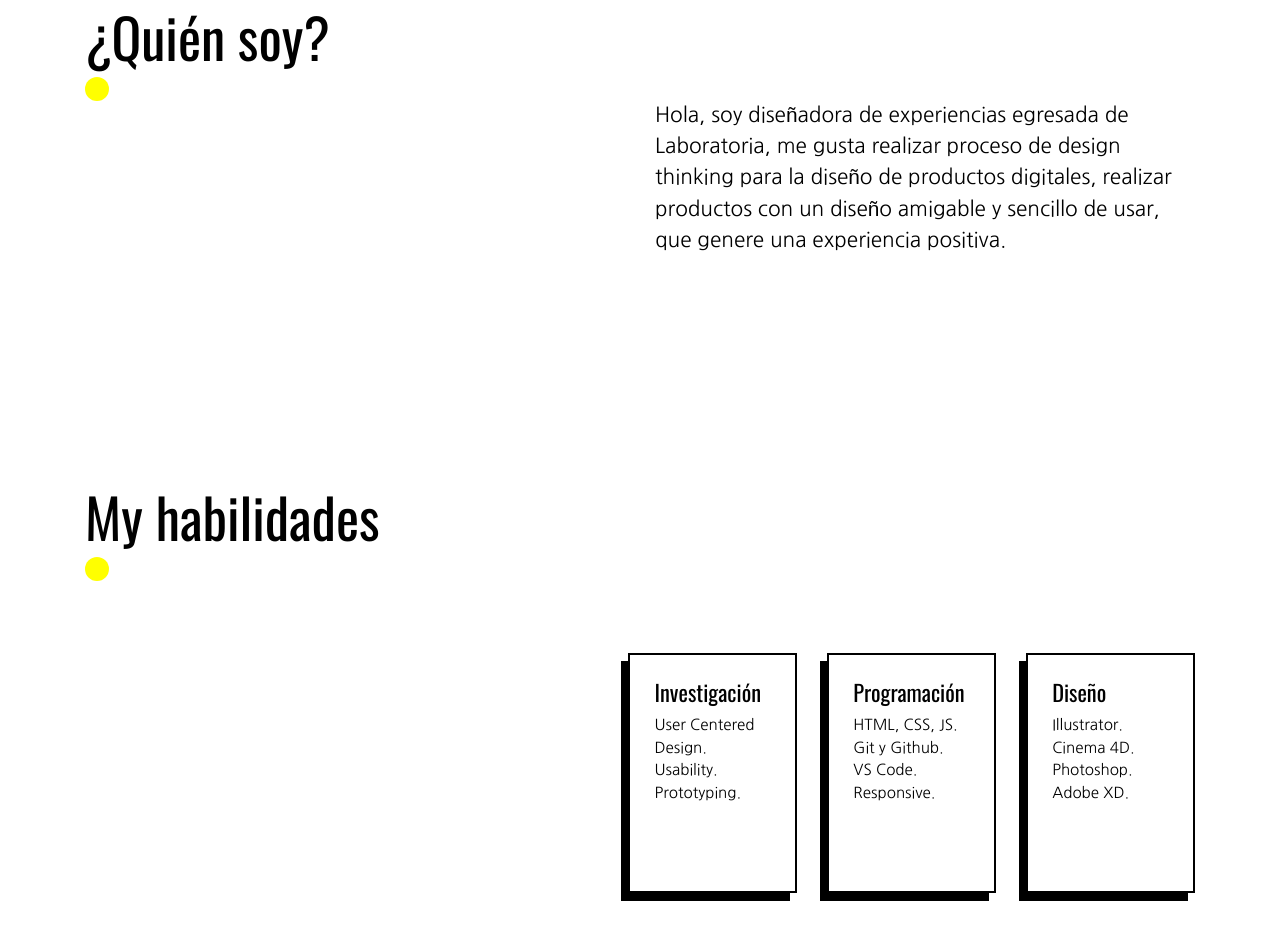
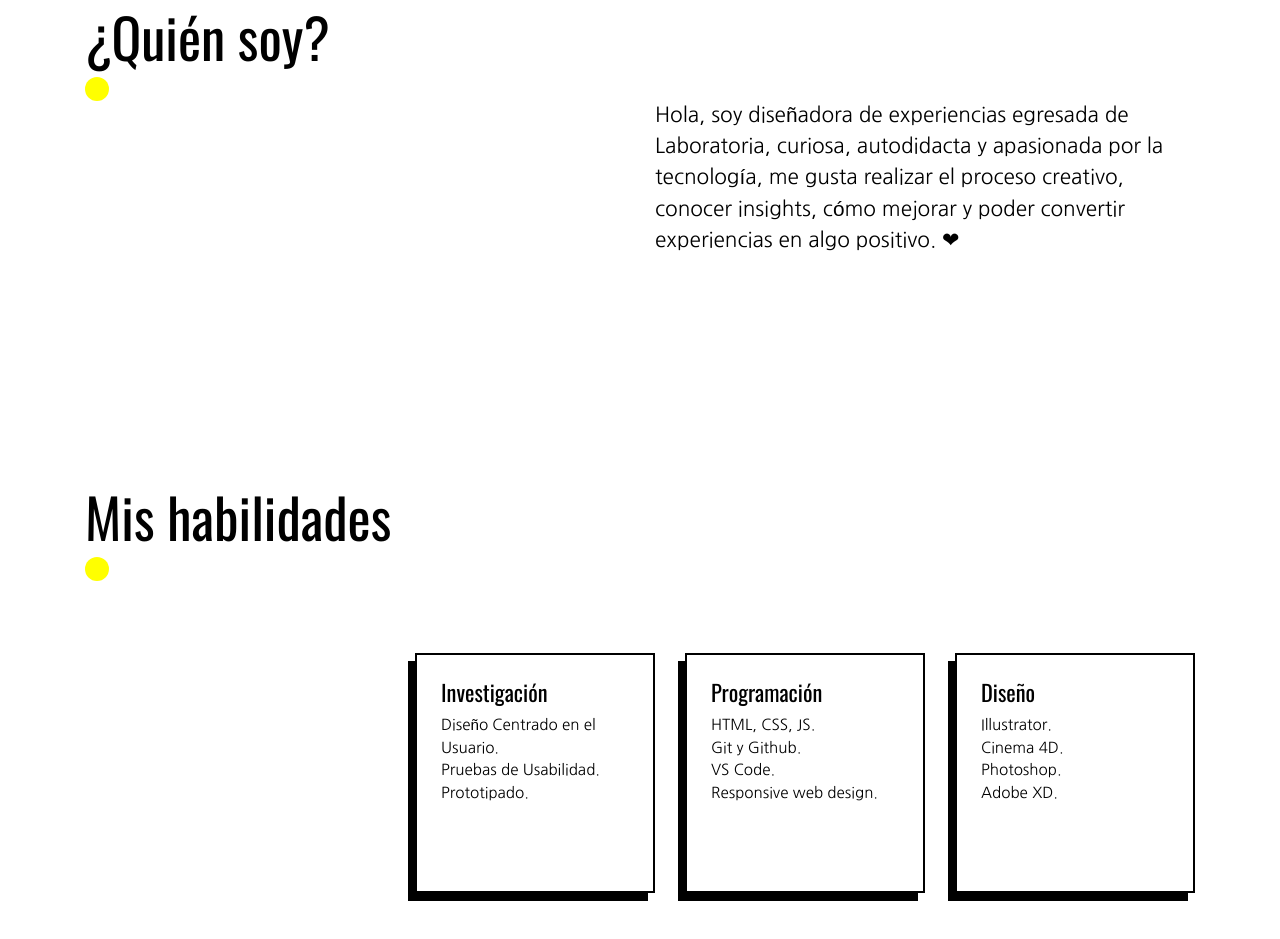
Before and after one commit to darcycervh/portafolio, a plain HTML site: page index.html in a window 1280 px wide. Shown: the part 717-1656 px from the top of the page. Drawn offline with nearby package versions, Linux system fonts and the light colour scheme.

Commit message:
mejorando portafolio

```diff
--- a/css/main.css
+++ b/css/main.css
@@ -61,8 +61,8 @@
   font-size: 1.4em;
 }
 .box-skills{
-  height: 30vh;
-  /*width: 30vh;*/
+  height: 30vh !important;
+  width: 30vh;
   border: 2px solid #000;
   box-sizing: border-box;
   padding: 1rem;
@@ -88,8 +88,8 @@
   height: auto;
 }
 .box-projects{
-  height: 27vh;
-  width: 30vh;
+  height: 27vh !important;
+  width: 30vh !important;
   cursor: pointer;
 }
 .btn-project{
--- a/index.html
+++ b/index.html
@@ -40,7 +40,7 @@
         </div>
         <div class="col-12 col-md-6">
           <p class="text-paragraph text-size-p pt-5 mt-5">
-           Hola, soy diseñadora de experiencias egresada de Laboratoria, me gusta realizar proceso de design thinking para la diseño de productos digitales, realizar productos con un diseño amigable y sencillo de usar, que genere una experiencia positiva.
+           Hola, soy diseñadora de experiencias egresada de Laboratoria, curiosa, autodidacta y apasionada por la tecnología, me gusta realizar el proceso creativo, conocer insights, cómo mejorar y poder convertir experiencias en algo positivo. ❤
           </p>
         </div>
       </div>
@@ -51,7 +51,7 @@
     <div class="container c-black">
       <div class="row">
         <div class="col">
-          <h2 class="text-subtitle about-me-h2">My habilidades</h2>
+          <h2 class="text-subtitle about-me-h2">Mis habilidades</h2>
           <div class="circle"></div>
         </div>
       </div>
@@ -61,9 +61,9 @@
           <div class="box-skills p-4 mb-4">
             <h3 class="text-subtitle">Investigación</h3>
             <ul class="list-unstyled text-paragraph size-font-list">
-              <li>User Centered Design.</li>
-              <li>Usability.</li>
-              <li>Prototyping.</li>
+              <li>Diseño Centrado en el Usuario.</li>
+              <li>Pruebas de Usabilidad.</li>
+              <li>Prototipado.</li>
             </ul>
           </div>
         </div>
@@ -74,7 +74,7 @@
               <li>HTML, CSS, JS.</li>
               <li>Git y Github.</li>
               <li>VS Code.</li>
-              <li>Responsive.</li>
+              <li>Responsive web design.</li>
             </ul>
           </div>
         </div>
```
